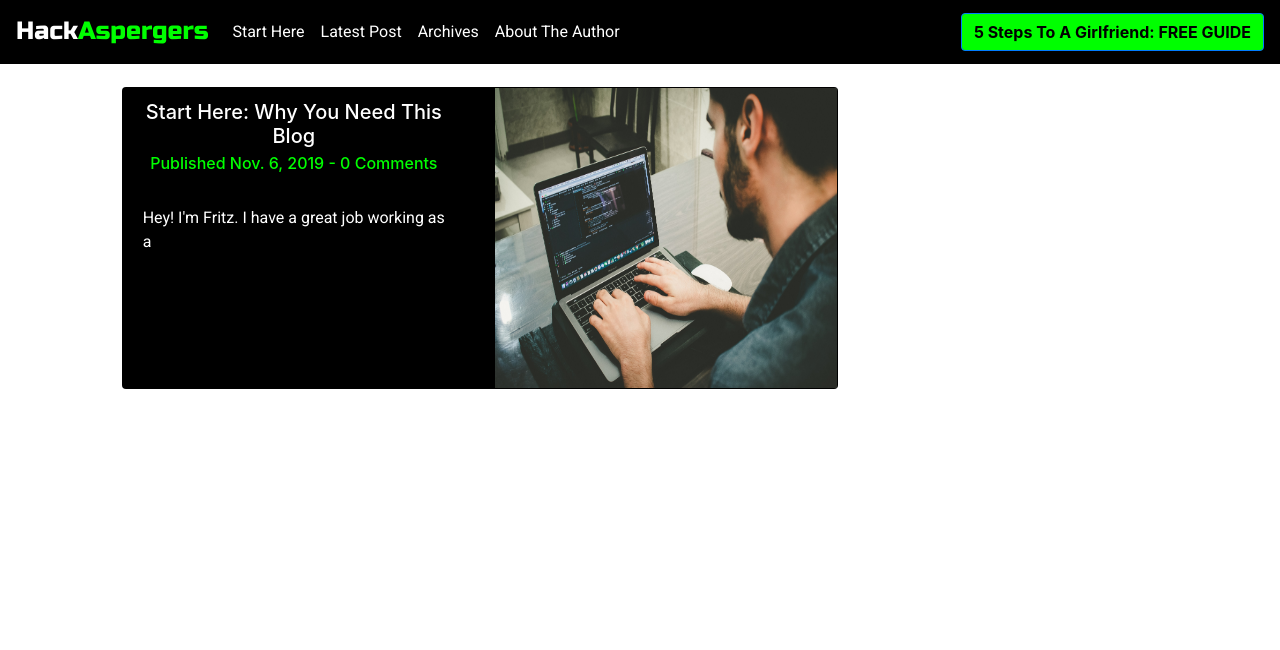
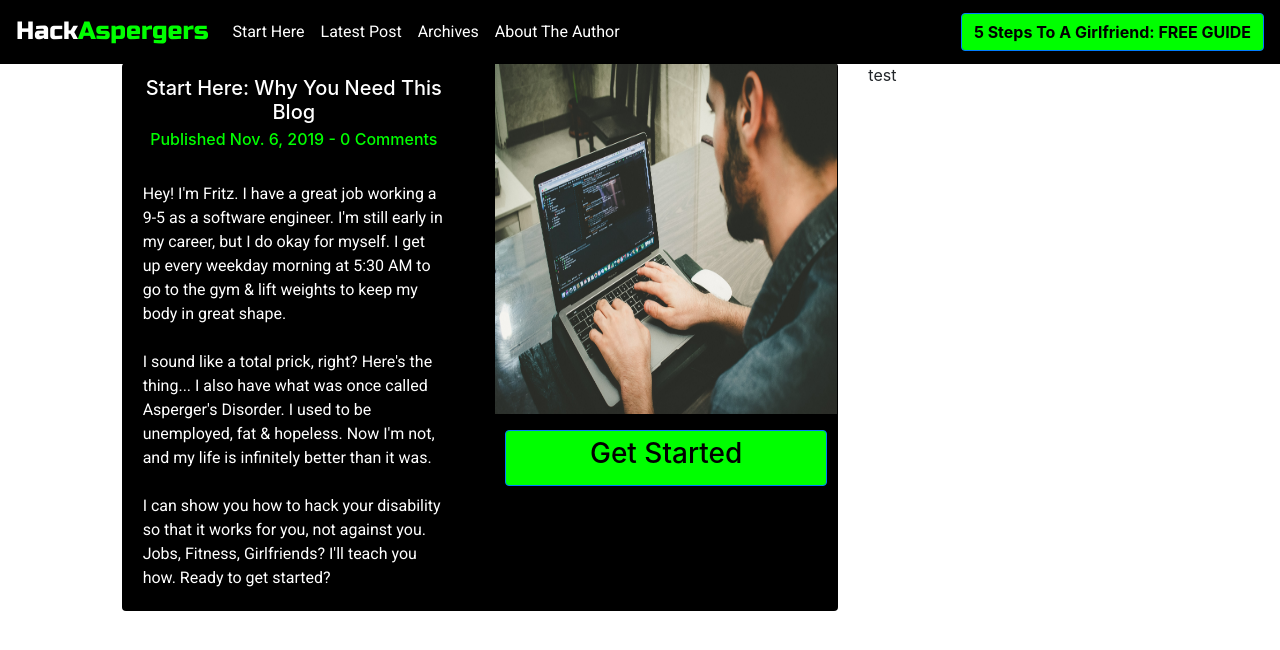
Before and after one commit to Rapdash/next-blog, a Next.js app: page / in a window 1280 px wide. Shown: the top 650 px of the page. Built offline with nearby package versions, Linux system fonts and the light colour scheme.

Commit message:
messing with the index page grid

```diff
--- a/pages/index.js
+++ b/pages/index.js
@@ -1,17 +1,17 @@
 import { Layout } from "../components";
-import { Row, Col, Card } from "react-bootstrap";
+import { Row, Col, Card, Button } from "react-bootstrap";
 import Link from "next/link"
 
 const IndexPage = () => (
   <Layout>
     {/* Margin is for the navbar */}
-    <Row>
-      <Col xs={{ span: 12 }} sm={{ span: 10, offset: 1 }} lg={{ span: 7, offset: 1 }} className="mt-4">
+    <Row className="mt-4">
+      <Col xs={{ span: 12 }} sm={{ span: 10, offset: 1 }} lg={{ span: 7, offset: 1 }} >
         <Link href={"/articles/1"} passHref>
         <a className="no-link-hover">
         <Card className="bg-black">
           <Row>
-            <Col xs={{ span: 12 }} lg={{ span: 6 }}>
+            <Col xs={{ span: 12 }} xl={{ span: 6 }}>
               <Card.Header>
                 <Card.Title>
                   Start Here: Why You Need This Blog
@@ -21,17 +21,38 @@ const IndexPage = () => (
                 </Card.Subtitle>
               </Card.Header>
               <Card.Body>
-                <Card.Text>Hey! I'm Fritz. I have a great job working as a </Card.Text>
+                <Card.Text>
+                  Hey! I'm Fritz. I have a great job working a 9-5 as a software engineer.
+                  I'm still early in my career, but I do okay for myself. I get up every weekday
+                  morning at 5:30 AM to go to the gym & lift weights to keep my body in great shape.
+                  <br/>
+                  <br/>
+                  I sound like a total prick, right? Here's the thing...
+                  I also have what was once called Asperger's Disorder. I used to be unemployed, fat & hopeless.
+                  Now I'm not, and my life is infinitely better than it was.
+                  <br/>
+                  <br/>
+                  I can show you how to hack your disability so that it works for you, not against you.
+                  Jobs, Fitness, Girlfriends? I'll teach you how. Ready to get started?
+                </Card.Text>
               </Card.Body>
             </Col>
-            <Col xs={{ span: 12 }} lg={{ span: 6 }}>
-              <img width="100%" height="300px" alt="picture representing the article" src="/images/article1.jpeg" />
+            <Col xs={{ span: 12 }} xl={{ span: 6 }}>
+              <img width="100%" height="350px" alt="picture representing the article" src="/images/article1.jpeg" />
+              <div className="button-wrapper">
+                <Button  className="bg-green mt-3 mb-3" block>
+                  <h3 className="text-black">Get Started</h3>
+                </Button>
+              </div>
             </Col>
           </Row>
         </Card>
         </a>
         </Link>
       </Col>
+      <Col className="display-none display-lg-2">
+        test
+      </Col>
     </Row>
   </Layout>
 )
--- a/styles/global.css
+++ b/styles/global.css
@@ -29,10 +29,11 @@
   color: rgb(0, 255, 0);
 }
 
-.card-body {
+.card-text {
   font-family: 'roboto';
   color: white;
 }
-.card-text {
 
+.button-wrapper {
+  margin: 10px;
 }
```
